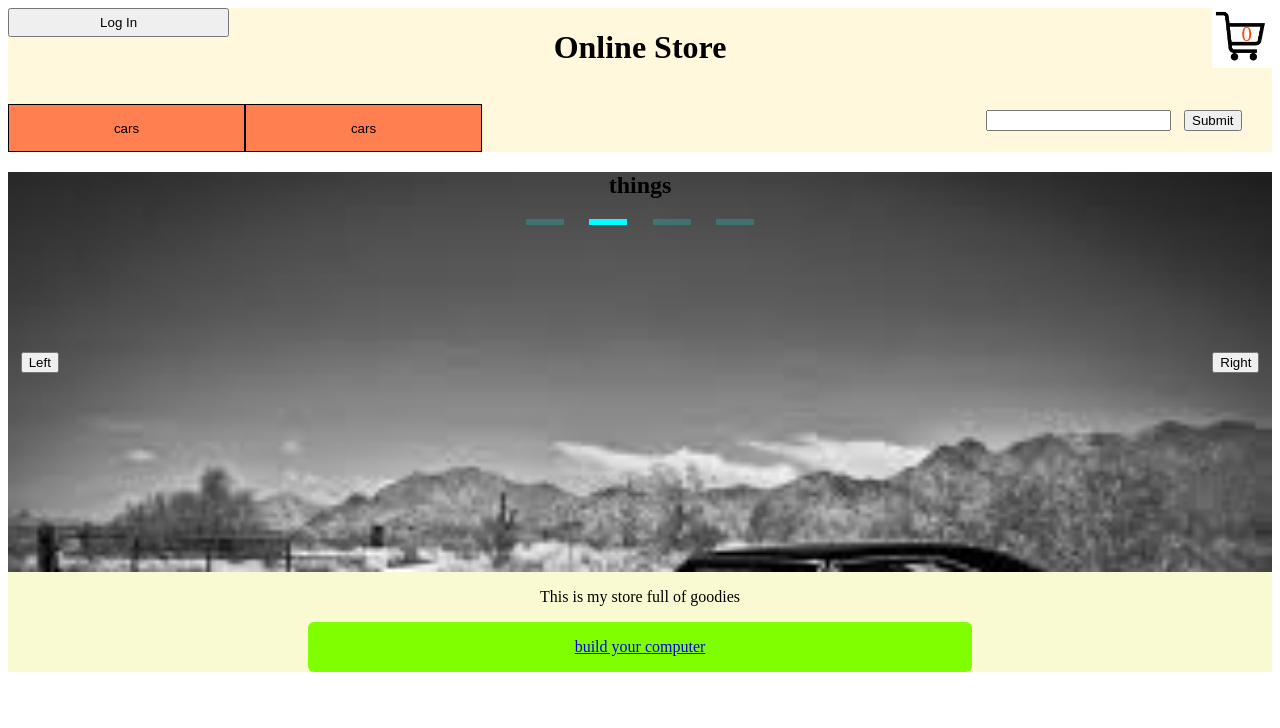
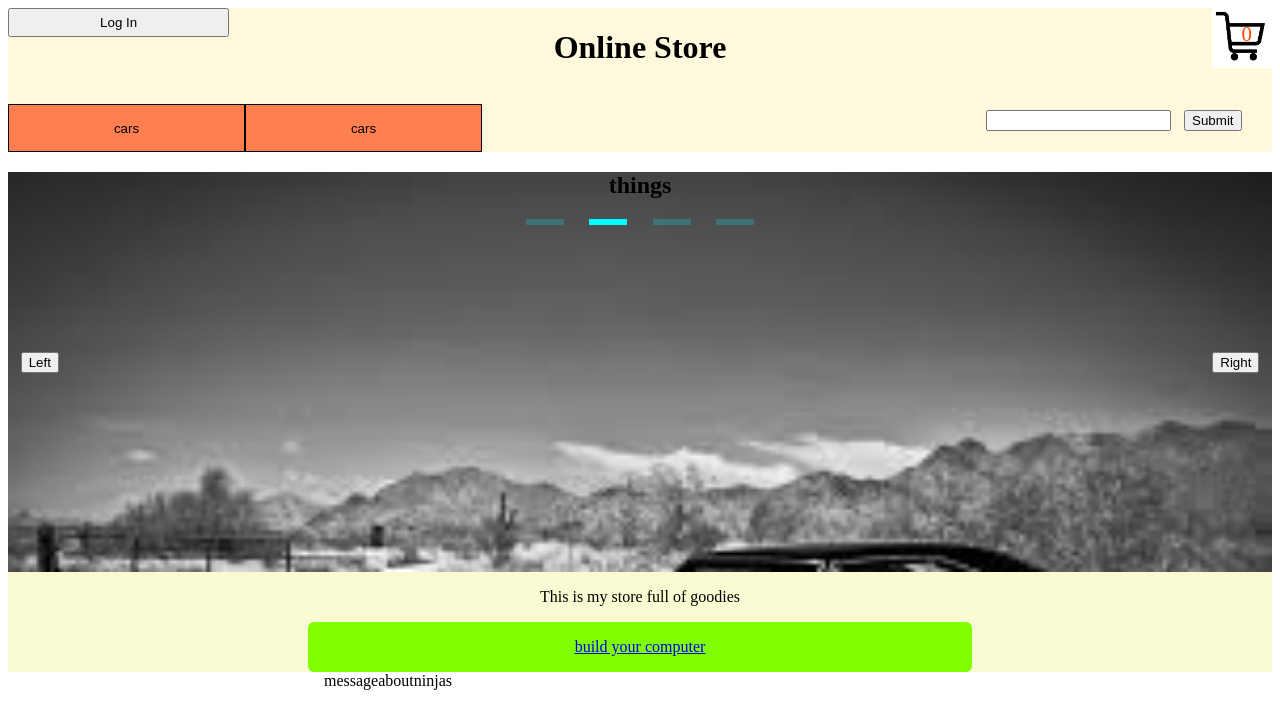
Before and after one commit to DanielHall-Eardley/online_store, a Vue app: page / in a window 1280 px wide. Shown: the top 728 px of the page. Built offline with nearby package versions, Linux system fonts and the light colour scheme.

Commit message:
Jan 31 2019

```diff
--- a/src/components/Footer.vue
+++ b/src/components/Footer.vue
@@ -1,17 +1,31 @@
 <template>
   <div id='footer-container'>
-    <ul>
-      <li v-for="links in footerData"></li>
-    </ul>
+    <div id="custom-content-container">
+
+    </div>
+    <div id="links-container">
+      <a v-for="link in footerData.links">{{link}}</a>
+    </div>
+    <div id="logo-copyright-container">
+
+    </div>
   </div>
 </template>
 
 <script>
   export default {
-
+    computed:{
+      footerData(){
+        return this.$store.state.footerData
+      }
+    }
   }
 </script>
 
 <style>
-
+  #footer-container{
+    display:grid;
+    grid-template-columns: 1fr 3fr;
+    grid-template-rows: minmax(15vh, auto) 10vh;
+  }
 </style>
--- a/src/store.js
+++ b/src/store.js
@@ -52,7 +52,11 @@ export default new Vuex.Store({
         }
       ]
     },
-    storeDescription: "This is my store full of goodies"
+    storeDescription: "This is my store full of goodies",
+    footerData:{
+      links:["message", "about", "ninjas"],
+      logos:[],
+    }
   },
   mutations: {
     addItem: state => {
--- a/src/views/Home.vue
+++ b/src/views/Home.vue
@@ -15,7 +15,7 @@
       <router-link id="custom-product-link" to="/custom-products">{{customProductName}}</router-link>
     </article>
     <footer id="footer">
-
+      <Content></Content>
     </footer>
   </div>
 </template>
@@ -29,6 +29,7 @@ import Login from '@/components/Login.vue'
 import Menu from '@/components/Menu.vue'
 import SlideShow from '@/components/SlideShow.vue'
 import StoreDescription from '@/components/StoreDescription.vue'
+import Content from '@/components/Footer.vue'
 
 export default {
   name: 'home',
@@ -39,7 +40,8 @@ export default {
     Login,
     Menu,
     SlideShow,
-    StoreDescription
+    StoreDescription,
+    Content
   },
   computed:{
     customProductName(){
```
